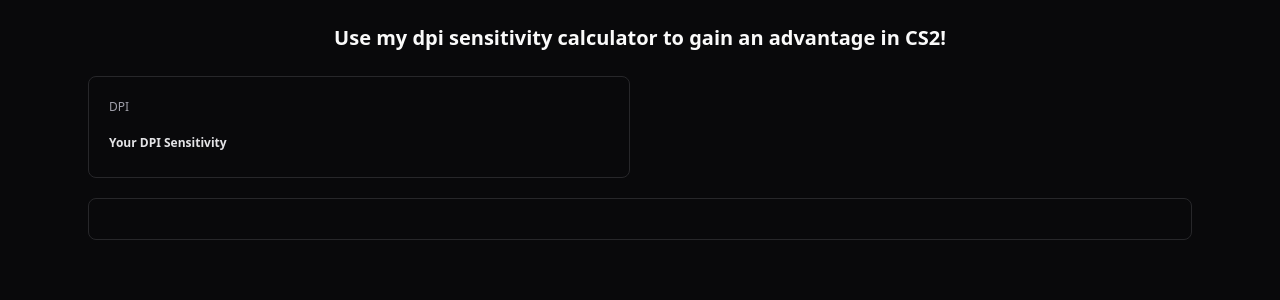
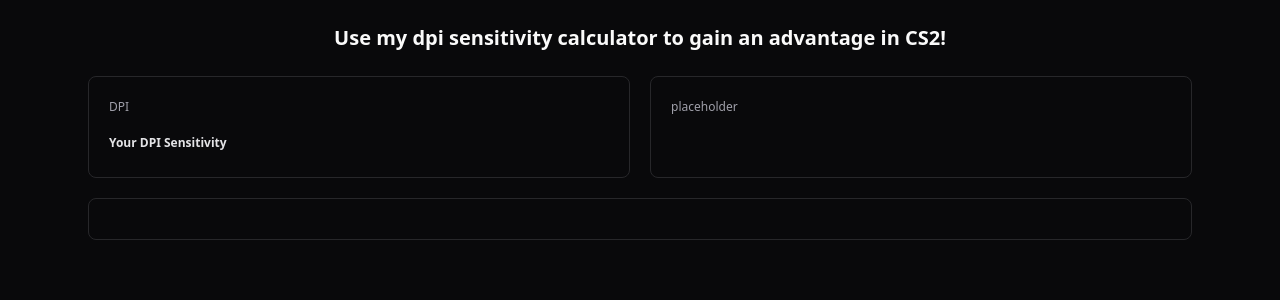
Before and after one commit to Jarrett-Bl/cs2maxdpiWeb, a React (Vite) app in the folder frontend/: page / in a window 1280 px wide. Shown: the top 300 px of the page. Built offline with nearby package versions, Linux system fonts and the light colour scheme.

Commit message:
placeholder styling

```diff
--- a/frontend/src/pages/MainUserPage.tsx
+++ b/frontend/src/pages/MainUserPage.tsx
@@ -38,6 +38,14 @@
 
         </section>
 
+        {/* Top Right */}
+        <section className="rounded-lg border border-zinc-800
+        p-4 md:p-5">
+          <div className="mb-4 flex items-center justify-between">
+            <label htmlFor="shownCalc" className="text-xs leading-5 text-zinc-400">placeholder</label>
+          </div>
+        </section>
+
 
 
         {/* Bottom (spans both columns on md+) */}
```
